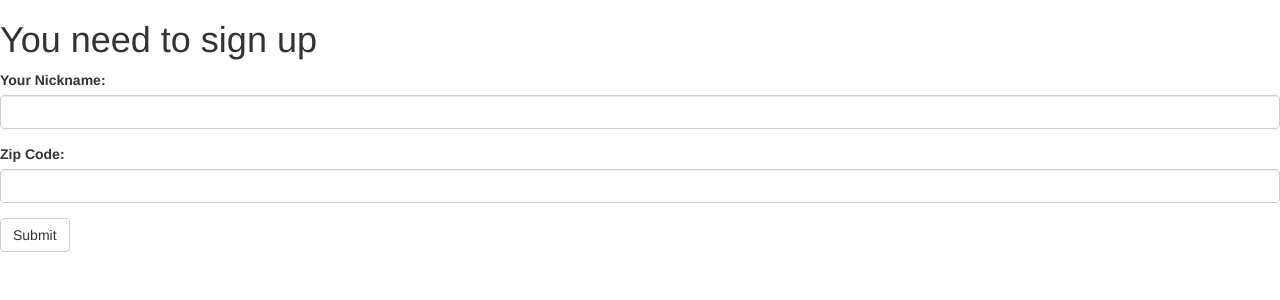
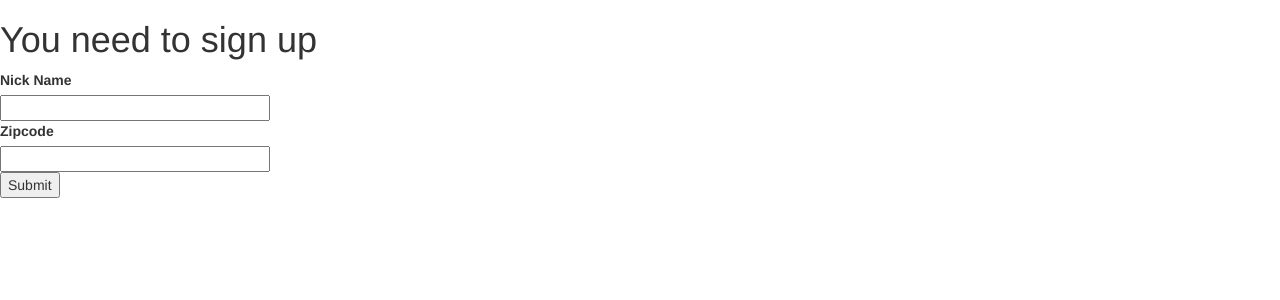
Before and after one commit to Visheshk/connectedLogin, a Flask app: page /signup in a window 1280 px wide. Shown: the top 300 px of the page. Run offline with Flask 2, Linux system fonts and the light colour scheme; some libraries are stand-ins or nearby versions.

Commit message:
adding POST that works

```diff
--- a/app/templates/signup.html
+++ b/app/templates/signup.html
@@ -9,40 +9,41 @@
 	  <h1>You need to sign up</h1>
 
 	<div>
-		<div class="form-group">
-			<label for="name">Your Nickname:</label>
-			<input type="text" class="form-control" id="name">
-		</div>
-		<div class="form-group">
-			<label for="zipCode">Zip Code:</label>
-			<input type="text" class="form-control" id="zipCode">
-		</div>
-
-		<button type="submit" class="btn btn-default" id="submit">Submit</button>
+	<form accept-charset="UTF-8" action="https://hidden-springs-6751.herokuapp.com/members" class="new_member" id="new_member" method="post"><div style="margin:0;padding:0;display:inline"><input name="utf8" type="hidden" value="&#x2713;" /><input name="authenticity_token" type="hidden" value="wFqDqHWEjyGfzukK0oEDiPhB9C4b5tXfWgKJa6iOU2o=" /></div>
+    	<input id="member_MemberID" name="member[MemberID]" size="30" type="hidden" value ="{{newMemberID}}" />
+  	<div class="field">
+    	<label for="member_name">Nick Name</label><br />
+    	<input id="member_name" name="member[name]" size="30" type="text" />
+  	</div>
+  	<div class="field">
+    	<label for="member_ZipCode">Zipcode</label><br />
+    	<input id="member_ZipCode" name="member[ZipCode]" size="30" type="text" />
+  	</div>
+  	<div class="actions">
+    	<input id="member_submit" name="commit" type="submit" value="Submit" />
+  	</div>
+	</form>
 	</div>
 
+	<script>
+
+var eventposted=0;
+
+$(document).ready(function(){
+  $('input.button').click(function() {
+    window.setInterval(foo, 100);
+  });
+});
+
+function foo(){
+  if(($(".form-submission-text").is(':visible')) && (eventposted==0)){
+    window.location = "index";
+    eventposted=1;
+  }
+}
+
+</script>
+
 	</body>
-	<script type="text/javascript">
-		$(document).ready( function() {
-		    $("#submit").click(function(){
-			    var name = $('#name').val();
-			    var zipCode = $('#zipCode').val();
-			    console.log("Member ID = " + "{{newMemberID}}");
-				$.ajax({
-			        url: "https://hidden-springs-6751.herokuapp.com/members.json",
-			        type: "POST",
-			        contentType: "application/json",
-			        data: {member: {name: name, zipCode: zipCode, memberID:"{{newMemberID}}"}}
 
-			    }).success(function(data){
-			        alert("succeessss");
-			        //window.location = "index";
-			    }).fail(function( jqXHR, textStatus ) {
-			        alert( "Request failed: " + textStatus );
-			        //window.location = "index";
-			        console.log(jqXHR);
-			    });
-			})
-		});
-	</script>
 </html>
```
